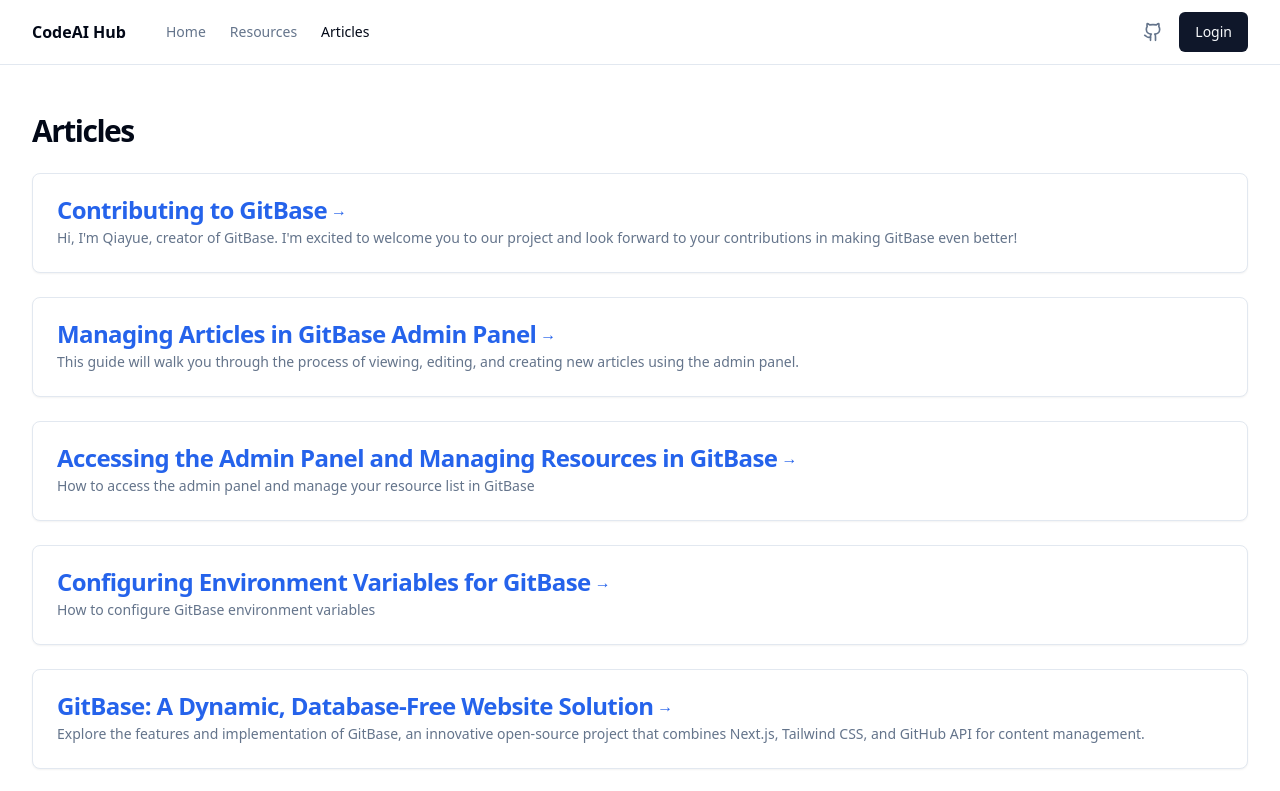
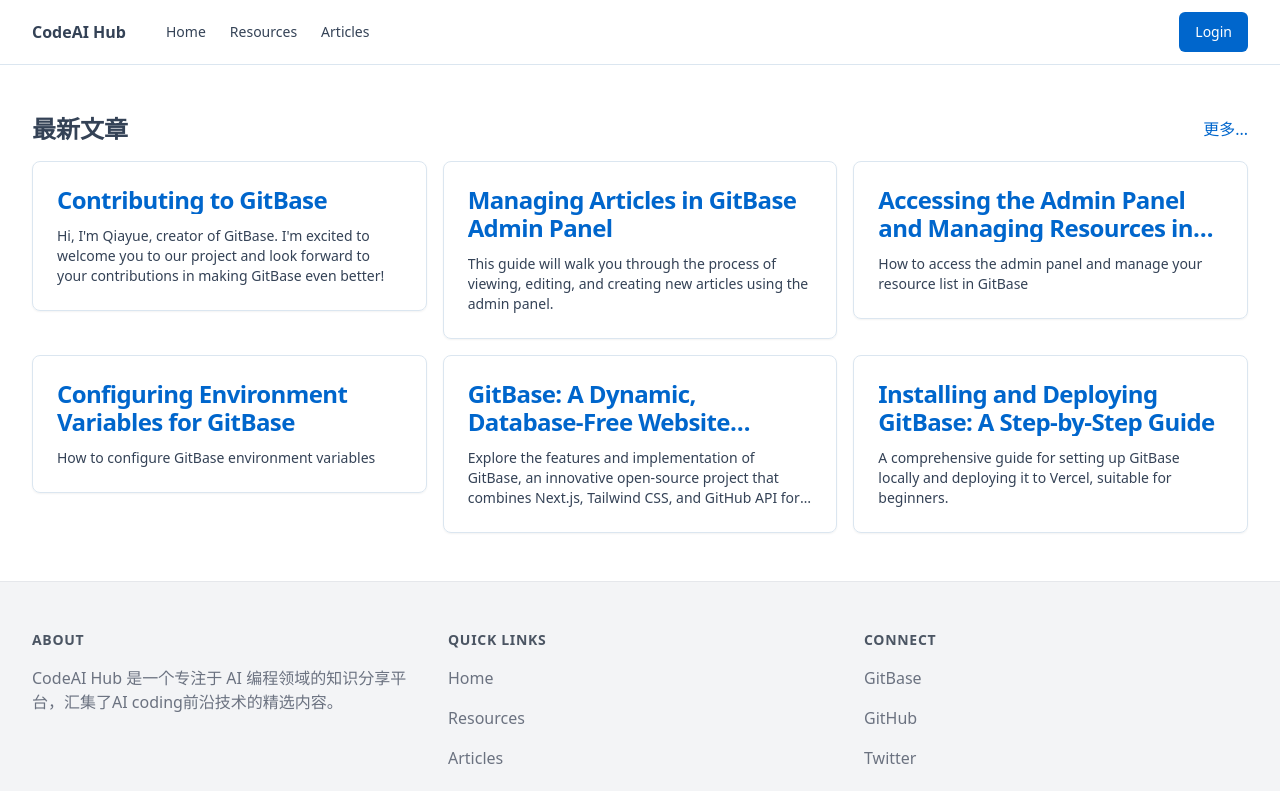
Before and after one commit to DevDenny/ai-dev-navigater, a Next.js app: page /posts in a window 1280 px wide. Shown: the top 791 px of the page. Built offline with nearby package versions, Linux system fonts and the light colour scheme; no server answers.

Commit message:
首页样式修改

```diff
--- a/src/app/globals.css
+++ b/src/app/globals.css
@@ -5,32 +5,28 @@
 @layer base {
   :root {
     --background: 0 0% 100%;
-    --foreground: 222.2 84% 4.9%;
+    --foreground: 215 25% 27%;
+
+    --primary: 210 100% 40%;
+    --primary-light: 210 100% 60%;
+    --primary-lighter: 210 100% 95%;
+
+    --text-dark: 0 0% 10%;
+    --text-default: 215 25% 27%;
+    --text-light: 214 32% 51%;
+
+    --accent-blue: 210 100% 40%;
+    --accent-hover: 210 100% 36%;
 
     --card: 0 0% 100%;
-    --card-foreground: 222.2 84% 4.9%;
+    --card-foreground: 215 25% 27%;
 
     --popover: 0 0% 100%;
-    --popover-foreground: 222.2 84% 4.9%;
+    --popover-foreground: 215 25% 27%;
 
-    --primary: 222.2 47.4% 11.2%;
-    --primary-foreground: 210 40% 98%;
-
-    --secondary: 210 40% 96.1%;
-    --secondary-foreground: 222.2 47.4% 11.2%;
-
-    --muted: 210 40% 96.1%;
-    --muted-foreground: 215.4 16.3% 46.9%;
-
-    --accent: 210 40% 96.1%;
-    --accent-foreground: 222.2 47.4% 11.2%;
-
-    --destructive: 0 84.2% 60.2%;
-    --destructive-foreground: 210 40% 98%;
-
-    --border: 214.3 31.8% 91.4%;
-    --input: 214.3 31.8% 91.4%;
-    --ring: 222.2 84% 4.9%;
+    --border: 210 40% 90%;
+    --input: 210 40% 90%;
+    --ring: 210 100% 40%;
 
     --radius: 0.5rem;
   }
--- a/src/app/page.tsx
+++ b/src/app/page.tsx
@@ -17,19 +17,25 @@
   const allPostsData = getSortedPostsData().slice(0, 6)
 
   return (
+    <div className="bg-background">
       <div className="container mx-auto py-12 space-y-16">
         <section className="text-center space-y-4">
-        <h1 className="text-4xl font-bold tracking-tighter sm:text-5xl md:text-6xl lg:text-7xl">
+          <h1 className="text-text-dark text-4xl font-bold tracking-tighter sm:text-5xl md:text-6xl lg:text-7xl">
             CodeAI Hub
           </h1>
-        <h2 className="text-2xl tracking-tighter sm:text-3xl md:text-3xl lg:text-3xl">探索 AI 编程的无限可能</h2>
-        <p className="mx-auto max-w-[700px] text-gray-500 md:text-xl">
-        CodeAI Hub 是一个专注于 AI 编程领域的知识分享平台，汇集了AI coding前沿技术的精选内容。我们致力于为 AI 开发者提供高质量的技术文章、学习资源，帮助开发者掌握 AI 技术，构建智能化应用。无论您是 AI 领域的初学者还是专业开发者，都能在这里找到有价值的知识和见解。
+          <h2 className="text-primary text-2xl tracking-tighter sm:text-3xl md:text-3xl lg:text-3xl">
+            探索 AI 编程的无限可能
+          </h2>
+          <p className="mx-auto max-w-[700px] text-text-default md:text-xl">
+            CodeAI Hub 是一个专注于 AI 编程领域的知识分享平台，汇集了AI coding前沿技术的精选内容。
+            我们致力于为 AI 开发者提供高质量的技术文章、学习资源，帮助开发者掌握 AI 技术，构建智能化应用。
+            无论您是 AI 领域的初学者还是专业开发者，都能在这里找到有价值的知识和见解。
           </p>
         </section>
 
         <ResourceList resources={resources} />
         <ArticleList articles={allPostsData} />
       </div>
+    </div>
   )
 }
--- a/src/components/ArticleList.js
+++ b/src/components/ArticleList.js
@@ -7,31 +7,32 @@
   CardDescription,
 } from "@/components/ui/card"
 
-export default function ArticleList({ articles, showMoreLink = true }) {
+export default function ArticleList({ articles }) {
   return (
-    <section>
-      <div className="flex justify-between items-center mb-6">
-        <h2 className="text-3xl font-bold tracking-tighter">Articles</h2>
-        {showMoreLink && (
-          <Link href="/posts" className="text-blue-600 hover:text-blue-800 transition-colors">
-            More articles →
+    <section className="space-y-4">
+      <div className="flex justify-between items-center">
+        <h2 className="text-text-dark text-2xl font-bold">最新文章</h2>
+        <Link href="/posts" className="text-primary hover:text-primary/80">
+          更多...
+        </Link>
+      </div>
+      <div className="grid gap-4 md:grid-cols-2 lg:grid-cols-3">
+        {articles.map((article) => (
+          <Link
+            key={article.id}
+            href={`/posts/${article.id}`}
+          >
+            <Card className="bg-background-secondary hover:bg-primary-lighter transition-all duration-300 ease-in-out hover:-translate-y-1 hover:shadow-lg">
+              <CardHeader className="space-y-3">
+                <CardTitle className="text-primary leading-7 line-clamp-2">
+                  {article.title}
+                </CardTitle>
+                <CardDescription className="text-text-default line-clamp-3">
+                  {article.description}
+                </CardDescription>
+              </CardHeader>
+            </Card>
           </Link>
-        )}
-      </div>
-      <div className="space-y-6">
-        {articles.map(({ id, title, description }) => (
-          <Card key={id}>
-            <CardHeader>
-              <Link
-                href={`/posts/${id}`}
-                className="text-blue-600 hover:text-blue-800 transition-colors inline-flex items-center gap-1"
-              >
-                <CardTitle>{title}</CardTitle>
-                →
-              </Link>
-              <CardDescription>{description}</CardDescription>
-            </CardHeader>
-          </Card>
         ))}
       </div>
     </section>
--- a/src/components/Footer.js
+++ b/src/components/Footer.js
@@ -9,7 +9,7 @@
           <div>
             <h3 className="text-sm font-semibold text-gray-600 tracking-wider uppercase">About</h3>
             <p className="mt-4 text-base text-gray-500">
-              GitBase is an open-source dynamic website solution without a traditional database, built with Next.js and powered by GitHub.
+             CodeAI Hub 是一个专注于 AI 编程领域的知识分享平台，汇集了AI coding前沿技术的精选内容。
             </p>
           </div>
           <div>
--- a/src/components/Navigation.js
+++ b/src/components/Navigation.js
@@ -3,7 +3,6 @@
 import { useState, useEffect } from 'react'
 import Link from 'next/link'
 import { usePathname, useRouter } from 'next/navigation'
-import { Github } from 'lucide-react'
 import { cn } from "@/lib/utils"
 import { Button } from "@/components/ui/button"
 
@@ -75,26 +74,27 @@
           </nav>
         </div>
         <div className="flex items-center gap-4">
-          <Link
-            href="https://github.com/qiayue/gitbase"
-            target="_blank"
-            rel="noopener noreferrer"
-            className="text-muted-foreground hover:text-foreground"
-          >
-            <Github className="h-5 w-5" />
-            <span className="sr-only">GitHub</span>
-          </Link>
           {!isLoading && (
             isLoggedIn ? (
               <>
                 <Link href="/admin">
-                  <Button variant="ghost">Admin</Button>
+                  <Button variant="ghost" className="text-primary hover:text-primary/80">
+                    Admin
+                  </Button>
                 </Link>
-                <Button onClick={handleLogout} variant="outline">Logout</Button>
+                <Button
+                  onClick={handleLogout}
+                  variant="outline"
+                  className="text-primary hover:text-primary/80"
+                >
+                  Logout
+                </Button>
               </>
             ) : (
               <Link href="/login">
-                <Button>Login</Button>
+                <Button className="bg-primary text-white hover:bg-primary/90">
+                  Login
+                </Button>
               </Link>
             )
           )}
--- a/src/components/ResourceList.js
+++ b/src/components/ResourceList.js
@@ -8,33 +8,34 @@
   CardDescription,
 } from "@/components/ui/card"
 
-export default function ResourceList({ resources, showMoreLink = true }) {
+export default function ResourceList({ resources }) {
   return (
-    <section>
-      <div className="flex justify-between items-center mb-6">
-        <h2 className="text-3xl font-bold tracking-tighter">Resources</h2>
-        {showMoreLink && (
-          <Link href="/resources" className="text-blue-600 hover:text-blue-800 transition-colors">
-            More resources →
+    <section className="space-y-4">
+      <div className="flex justify-between items-center">
+        <h2 className="text-text-dark text-2xl font-bold">精选资源</h2>
+        <Link href="/resources" className="text-primary hover:text-primary/80">
+          更多...
         </Link>
-        )}
       </div>
-      <div className="grid grid-cols-1 sm:grid-cols-2 md:grid-cols-3 lg:grid-cols-4 gap-6">
-        {resources.map((resource, index) => (
-          <Card key={index}>
-            <CardHeader>
+      <div className="grid gap-4 md:grid-cols-2 lg:grid-cols-3">
+        {resources.map((resource) => (
           <a
+            key={resource.name}
             href={resource.url}
             target="_blank"
             rel="noopener noreferrer"
-                className="text-blue-600 hover:text-blue-800 transition-colors inline-flex items-center gap-1"
           >
-                <CardTitle>{resource.name}</CardTitle>
-                <ExternalLink size={16} />
-              </a>
-              <CardDescription>{resource.description}</CardDescription>
+            <Card className="bg-background-secondary hover:bg-primary-lighter transition-all duration-300 ease-in-out hover:-translate-y-1 hover:shadow-lg">
+              <CardHeader className="space-y-3">
+                <CardTitle className="text-primary leading-7 line-clamp-2">
+                  {resource.name}
+                </CardTitle>
+                <CardDescription className="text-text-default line-clamp-3">
+                  {resource.description}
+                </CardDescription>
               </CardHeader>
             </Card>
+          </a>
         ))}
       </div>
     </section>
```
Also changed, not shown: chatlog/chatlog2.md (added, +67 -0 lines), tailwind.config.ts (+14 -2 lines). Lines whose indentation alone changed are shown as unchanged.
